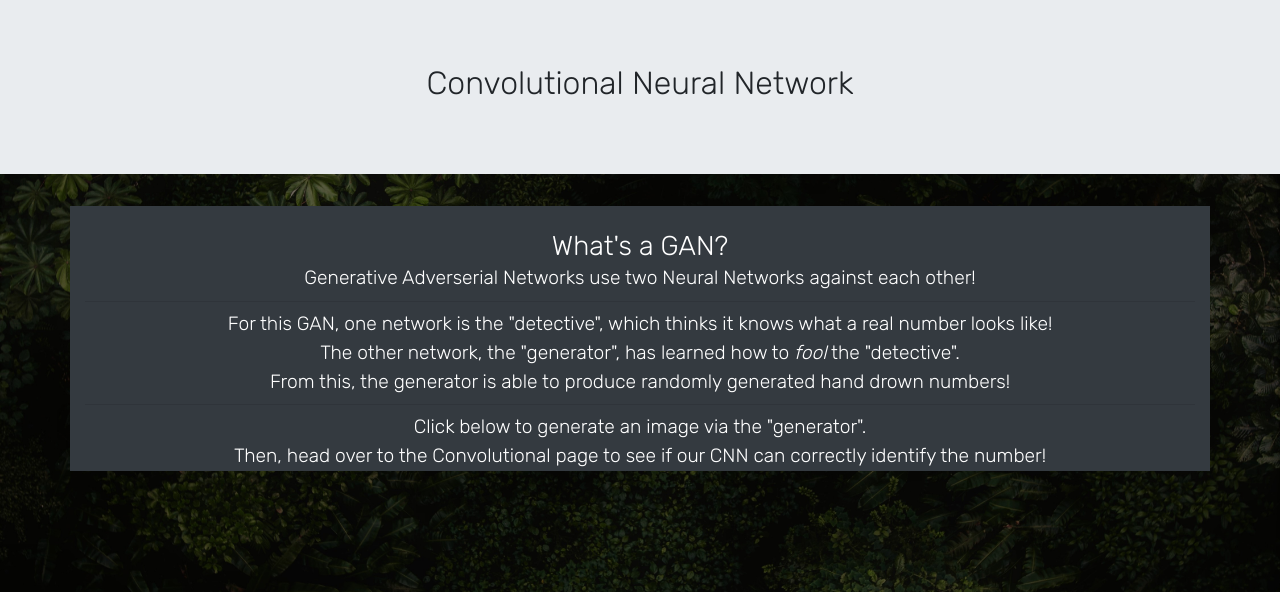
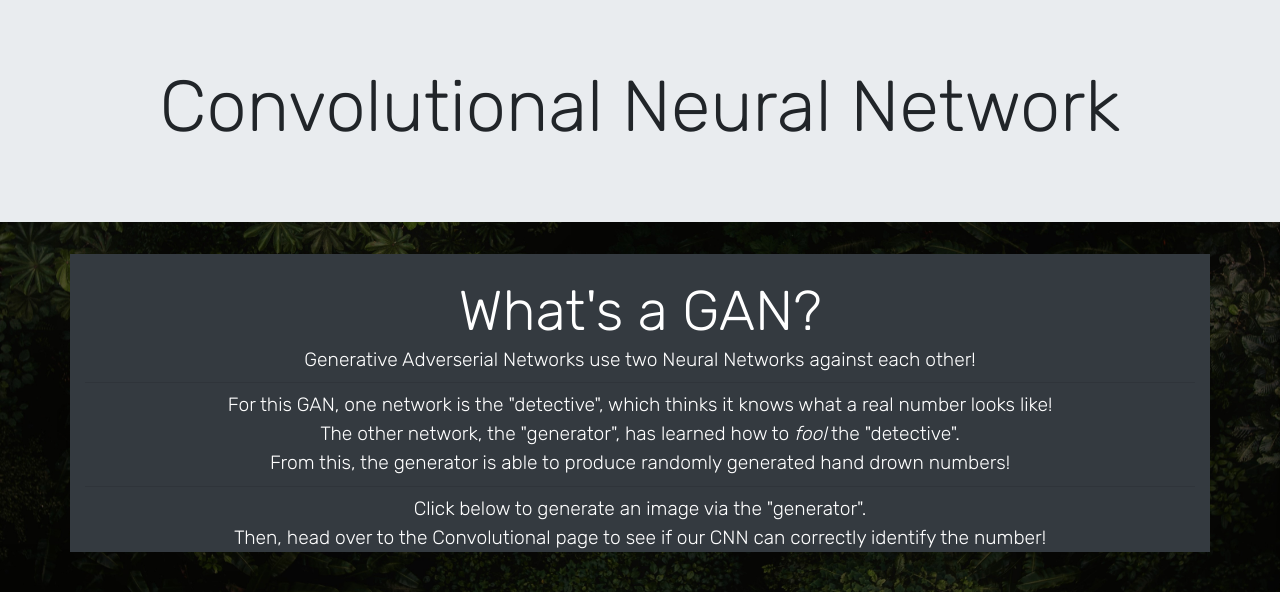
Before and after one commit to BAK2K3/BAKNetwork, a Flask app: page /cnn in a window 1280 px wide. Shown: the part 72-664 px from the top of the page. Run offline with Flask 2, Linux system fonts and the light colour scheme; a user stored in the database is signed in; data comes from the database, SQL or seed files in the repository; parts of the project's set-up code (start-up, migrations or seed data) failed here and were passed over; some libraries are stand-ins or nearby versions.

Commit message:
Font styles

```diff
--- a/baknetworks/templates/about.html
+++ b/baknetworks/templates/about.html
@@ -5,7 +5,7 @@
 <div class="jumbotron jumbotron-fluid">
     <div class="container-fluid">
         <div class="d-flex justify-content-center">
-            <h1 class="display-3">
+            <h1 class="display-1">
                 {%if current_user.is_authenticated %}
 
                 Hi {{current_user.name.split(" ")[0]}}.
--- a/baknetworks/templates/cnn.html
+++ b/baknetworks/templates/cnn.html
@@ -7,7 +7,7 @@
 <div class="jumbotron jumbotron-fluid">
     <div class="container-fluid">
         <div class="d-flex justify-content-center">
-            <h1 class="display-3">Convolutional Neural Network</h1>
+            <h1 class="display-1">Convolutional Neural Network</h1>
         </div>
 
     </div>
@@ -16,7 +16,7 @@
 
 <div class="container pt-4 bg-dark text-white text-center">
 
-    <span class="display-4"> What's a GAN? </span><br>
+    <span class="display-2"> What's a GAN? </span><br>
     Generative Adverserial Networks use two Neural Networks against each other! <br>
     <hr class="my-2">
     For this GAN, one network is the "detective", which thinks it knows what a real number looks like!<br>
--- a/baknetworks/templates/contact.html
+++ b/baknetworks/templates/contact.html
@@ -5,7 +5,7 @@
 <div class="jumbotron jumbotron-fluid">
     <div class="container-fluid">
         <div class="d-flex justify-content-center">
-            <h1 class="display-3">Contact</h1>
+            <h1 class="display-1">Contact</h1>
         </div>
 
     </div>
--- a/baknetworks/templates/gan.html
+++ b/baknetworks/templates/gan.html
@@ -7,14 +7,14 @@
 <div class="jumbotron jumbotron-fluid">
     <div class="container-fluid">
         <div class="d-flex justify-content-center">
-            <h1 class="display-3">Generative Adverserial Network</h1>
+            <h1 class="display-1">Generative Adverserial Network</h1>
         </div>
     </div>
 </div>
 
 <div class="container pt-4 bg-dark text-white text-center">
 
-    <span class="display-4"> What's a GAN? </span><br>
+    <span class="display-2"> What's a GAN? </span><br>
     Generative Adverserial Networks use two Neural Networks against each other! <br>
     <hr class="my-2">
     For this GAN, one network is the "detective", which thinks it knows what a real number looks like!<br>
--- a/baknetworks/templates/index.html
+++ b/baknetworks/templates/index.html
@@ -7,7 +7,7 @@
 <div class="jumbotron jumbotron-fluid">
     <div class="container-fluid">
         <div class="d-flex justify-content-center">
-            <h1 class="display-3">Welcome to an online portfolio</h1>
+            <h1 class="display-1">Welcome to an online portfolio</h1>
         </div>
 
         <hr class="my-2">
--- a/baknetworks/templates/rnn.html
+++ b/baknetworks/templates/rnn.html
@@ -7,14 +7,14 @@
 <div class="jumbotron jumbotron-fluid">
     <div class="container-fluid">
         <div class="d-flex justify-content-center">
-            <h1 class="display-3">Recurrent Neural Network</h1>
+            <h1 class="display-1">Recurrent Neural Network</h1>
         </div>
     </div>
 </div>
 
 <div class="container pt-4 bg-dark text-white text-center">
 
-<span class="display-4"> What's an RNN? </span><br>
+<span class="display-2"> What's an RNN? </span><br>
     An RNN uses internal memory states to "remember" sequences of information.<br>
     <hr class="my-2">
     From training an RNN on huge corpuses of text (such as shakespears texts, or War and Pace by Tolstoy),
--- a/baknetworks/templates/rnn_shake.html
+++ b/baknetworks/templates/rnn_shake.html
@@ -7,7 +7,7 @@
 <div class="jumbotron jumbotron-fluid">
     <div class="container-fluid">
         <div class="d-flex justify-content-center">
-            <h1 class="display-3">Shakesbot</h1>
+            <h1 class="display-1">Shakesbot</h1>
         </div>
 
         <hr class="my-2">
--- a/baknetworks/templates/rnn_tolstoy.html
+++ b/baknetworks/templates/rnn_tolstoy.html
@@ -7,7 +7,7 @@
 <div class="jumbotron jumbotron-fluid">
     <div class="container-fluid">
         <div class="d-flex justify-content-center">
-            <h1 class="display-3">Tolstoybot</h1>
+            <h1 class="display-1">Tolstoybot</h1>
         </div>
 
         <hr class="my-2">
```
